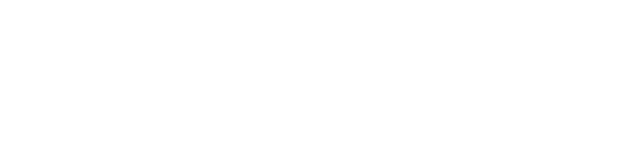
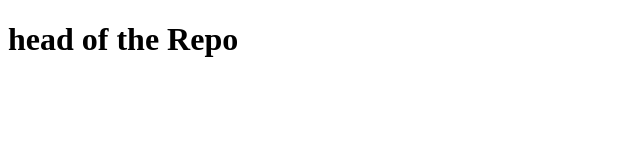
Before and after one commit to itamar-mizrahi/git-one, a plain HTML site: page index.html in a window 1280 px wide. Shown: the whole page, without its empty margins (0-640 px from the left). Drawn offline with Linux system fonts and the light colour scheme.

Commit message:
added header title to index

```diff
--- a/index.html
+++ b/index.html
@@ -1,3 +1,9 @@
 <!DOCTYPE html>
+<html>
+    <head>
 
-</DOCTYPE>
+    </head>
+    <body>
+        <h1>head of the Repo</h1>
+    </body>
+</html>
```
